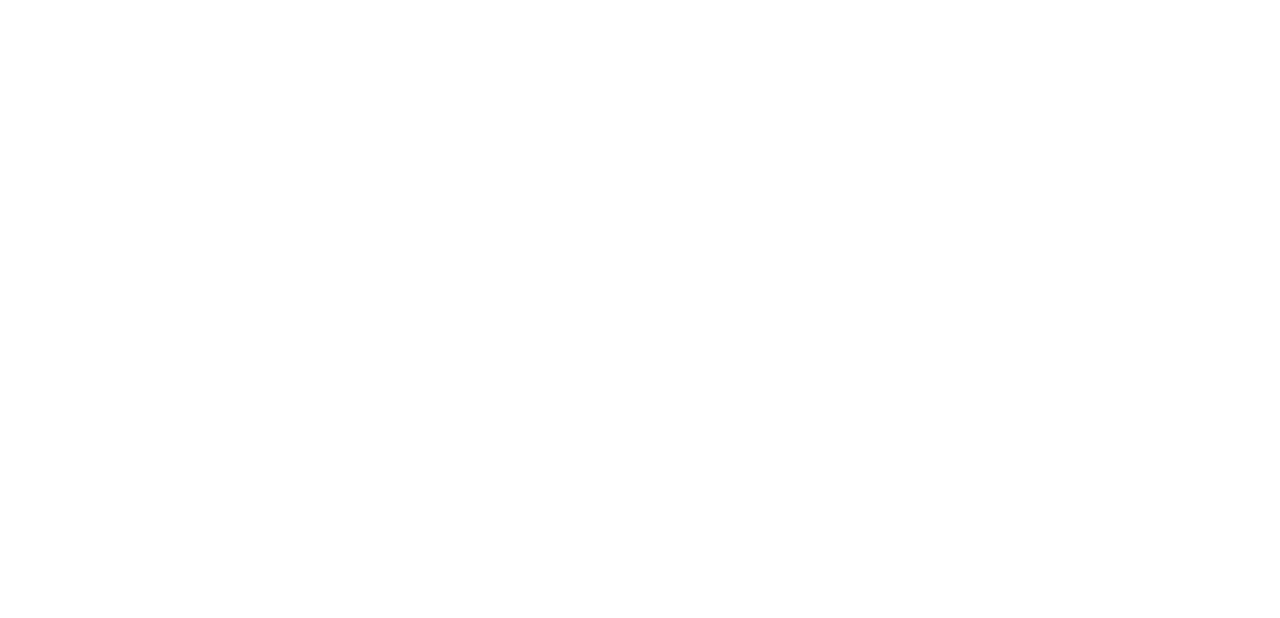
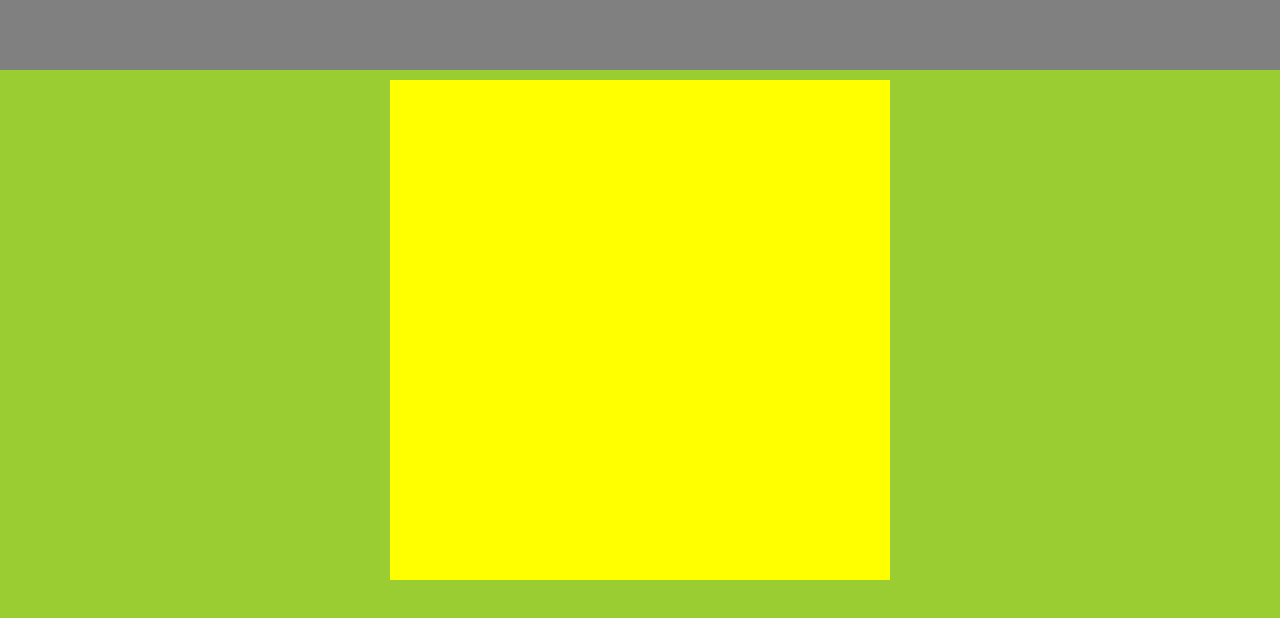
Before and after one commit to liuergo/liuergo.github.io, a plain HTML site: page index.html in a window 1280 px wide. Drawn offline with Linux system fonts and the light colour scheme.

Commit message:
Update main.css

```diff
--- a/main.css
+++ b/main.css
@@ -1,19 +1,17 @@
-h2{
-    color: aqua;
+body {
+    background: yellowgreen;
+    margin: 0;
 }
 
-h2.first{
-    color: blueviolet;
+.header{
+    background: grey;
+    height: 70px;
 }
 
-.two{
-    color: crimson;
+.wrapper{
+    height: 500px;
+    width: 500px;
+    box-shadow: 0 2px 5px rgba(0,0,0,0,4);
+    background: yellow;
+    margin: 10px auto;
 }
-
-#header{
-    background: yellow;
-}
-
-#footer{
-    background: green;
-}
```
